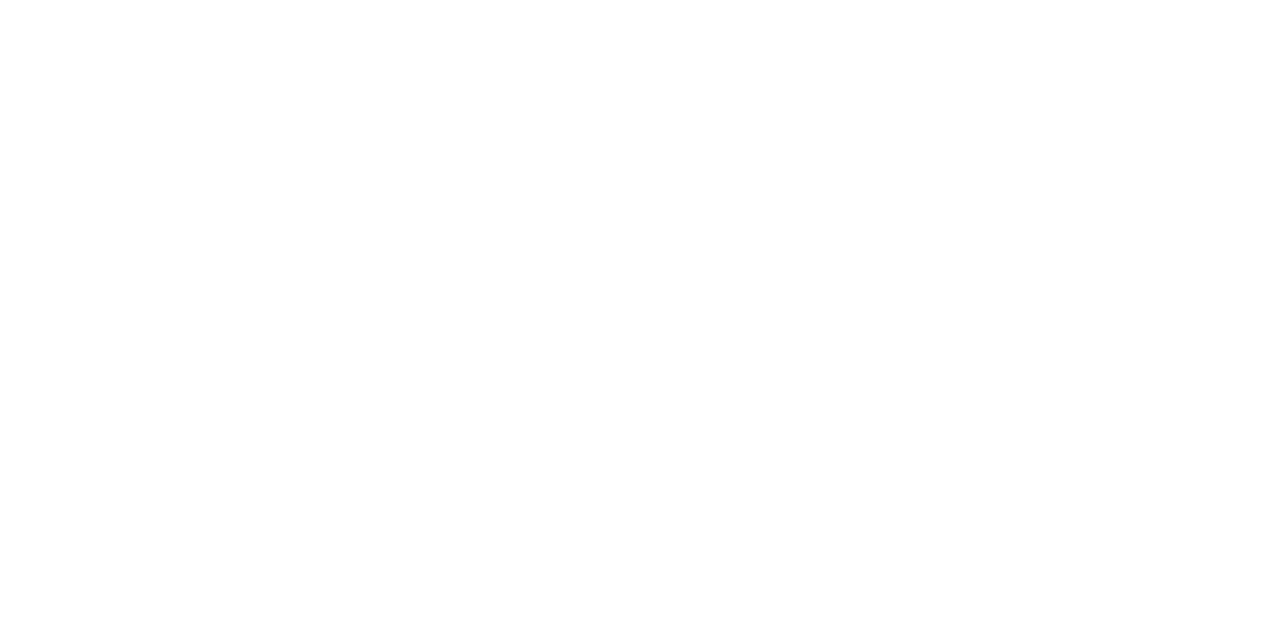
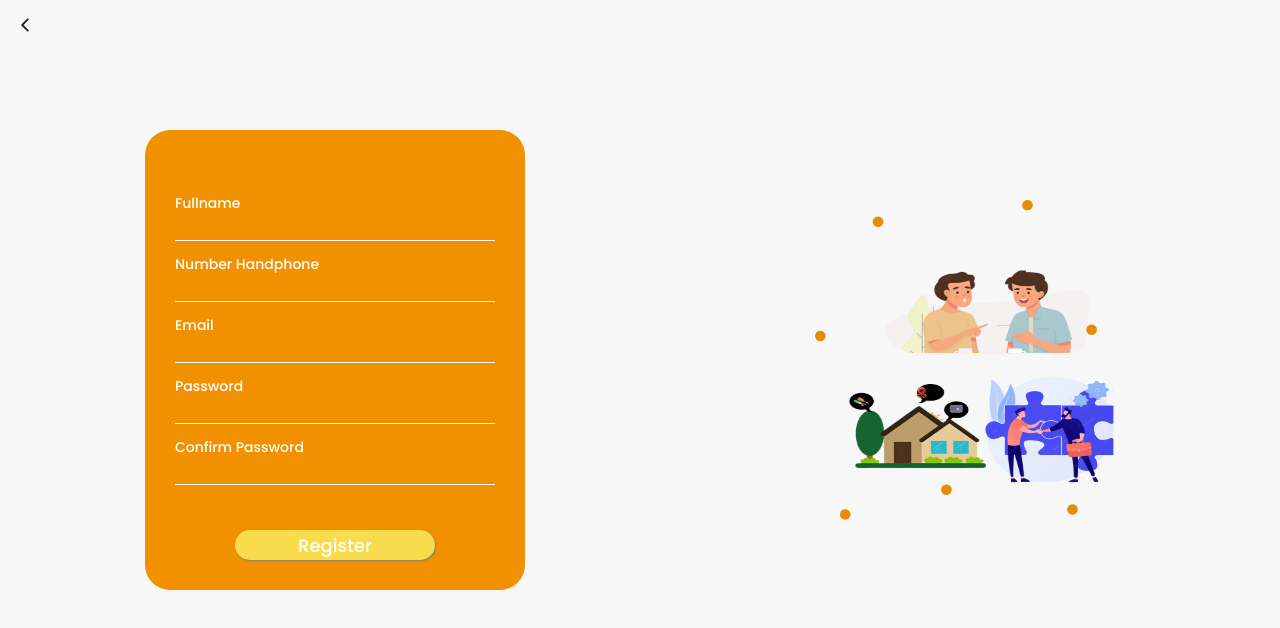
Before and after one commit to Yustikaprwt/Ngekos_Prototype, a React (Create React App) app: page /register in a window 1280 px wide. Before the commit this address had no page. Shown: the top 628 px of the page. Built offline with nearby package versions, Linux system fonts and the light colour scheme.

Commit message:
Add Register Page

```diff
--- a/src/Page/Login Page/LoginPage.css
+++ b/src/Page/Login Page/LoginPage.css
@@ -5,7 +5,7 @@
 }
 .login-section {
   background-color: #f7f7f7;
-  height: 645px;
+  min-height: 100vh;
 }
 
 .logo-ngekos {
--- a/src/Page/Login Page/LoginPage.jsx
+++ b/src/Page/Login Page/LoginPage.jsx
@@ -123,7 +123,10 @@
 
             <p className="register-forgot-account">
               Don't have any account?
-              <span style={{ fontWeight: "400", marginLeft: "3px" }}>
+              <span
+                style={{ fontWeight: "400", marginLeft: "3px" }}
+                onClick={registerPage}
+              >
                 Register
               </span>
             </p>
--- /dev/null
+++ b/src/Page/Register Page/RegisterPage.css
@@ -0,0 +1,100 @@
+@import url("https://fonts.googleapis.com/css2?family=Poppins:wght@300;500;600;700&display=swap");
+
+.register-section {
+  background-color: #f7f7f7;
+  min-height: 100vh;
+}
+
+.section-register-1 {
+  display: flex;
+  justify-content: space-between;
+  padding: 15px;
+}
+
+.register-card {
+  background-color: #f19100;
+  width: 380px;
+  height: 460px;
+  padding: 10px;
+  border-radius: 25px;
+  margin-top: 30px;
+}
+
+.input-register-field {
+  padding: 50px 20px 0;
+}
+
+.label-register {
+  color: white;
+  font-family: "Poppins", sans-serif;
+  font-weight: 400;
+  font-size: 14px;
+}
+
+.input-register {
+  width: 100%;
+  background-color: #f19100;
+  border: none;
+  border-bottom: 1px solid white;
+  outline: none;
+  margin-bottom: 10px;
+}
+
+.register-button-container {
+  display: flex;
+  justify-content: center;
+  margin-top: 35px;
+}
+
+.register-button {
+  font-family: "Poppins", sans-serif;
+  font-size: 18px;
+  color: white;
+  background-color: #f8dc4c;
+  width: 200px;
+  height: 30px;
+  border-style: none;
+  border-radius: 20px;
+  box-shadow: gray 1px 1px 2px 0px;
+}
+
+.register-button:hover {
+  background-color: #dcbc15;
+  animation-duration: 0s;
+}
+
+.section-register-2 {
+  display: flex;
+  justify-content: space-around;
+  margin-top: 50px;
+}
+
+.logo-register {
+  margin-top: 30px;
+  height: auto;
+  display: flex;
+  align-items: center;
+  justify-content: flex-end;
+}
+
+@media (max-width: 768px) {
+  .register-card {
+    width: 90%;
+    height: auto;
+    margin-top: 20px;
+  }
+
+  .input-register {
+    width: 100%;
+  }
+
+  .register-button {
+    width: 100%;
+  }
+
+  .section-register-2 {
+    flex-direction: column;
+    align-items: center;
+    margin-top: 30px;
+  }
+}
--- /dev/null
+++ b/src/Page/Register Page/RegisterPage.jsx
@@ -0,0 +1,172 @@
+import { React, useState } from "react";
+import { useNavigate } from "react-router";
+import "../Register Page/RegisterPage.css";
+import { IoIosArrowBack } from "react-icons/io";
+import logoRegister from "../../Asset/logo_register.png";
+
+const RegisterPage = () => {
+  const data = {
+    fullname: "",
+    number: "",
+    email: "",
+    password: "",
+    confirm: "",
+  };
+
+  const dataError = {
+    fullname: "",
+    number: "",
+    email: "",
+    password: "",
+    confirm: "",
+  };
+
+  const [datas, setDatas] = useState(data);
+  const [errorMessage, setErrorMessage] = useState(dataError);
+  const regexEmail = /^\w+@[A-Za-z_]+?\.[a-zA-Z]{2,3}$/;
+  const regexNumber = /^[0-9]*$/;
+
+  const handleInput = (e) => {
+    const { name, value } = e.target;
+
+    console.log(value);
+
+    setDatas({
+      ...datas,
+      [name]: value,
+    });
+
+    if (name === "email") {
+      if (!regexEmail.test(value)) {
+        setErrorMessage({
+          ...errorMessage,
+          email: "Please use the correct email format!",
+        });
+      } else {
+        setErrorMessage("");
+      }
+    }
+    if (name === "number") {
+      if (!regexNumber.test(value)) {
+        setErrorMessage({
+          ...errorMessage,
+          number: "Phone number must be number!",
+        });
+      } else {
+        setErrorMessage("");
+      }
+    }
+  };
+
+  const handleSubmit = (e) => {
+    e.preventDefault();
+    console.log("Form submitted!");
+  };
+
+  const navigate = useNavigate();
+  const homePage = () => {
+    navigate(`/home`);
+  };
+
+  return (
+    <>
+      <div className="register-section">
+        <div className="section-register-1">
+          <IoIosArrowBack
+            style={{
+              width: "20px",
+              height: "20px",
+            }}
+            onClick={homePage}
+          />
+        </div>
+
+        <div className="section-register-2">
+          <div className="register-card">
+            <form className="form-register" onSubmit={handleSubmit}>
+              <div className="input-register-field">
+                <label className="label-register">Fullname</label>
+                <br />
+                <input
+                  className="input-register"
+                  type="fullname"
+                  name="fullname"
+                  id="fullname"
+                  required
+                  value={datas.fullname}
+                  onChange={handleInput}
+                />
+
+                <label className="label-register">Number Handphone</label>
+                <br />
+                <input
+                  className="input-register"
+                  type="number"
+                  name="number"
+                  id="number"
+                  required
+                  value={datas.number}
+                  onChange={handleInput}
+                />
+
+                <label className="label-register">Email</label>
+                <br />
+                <input
+                  className="input-register"
+                  type="email"
+                  name="email"
+                  id="email"
+                  required
+                  value={datas.email}
+                  onChange={handleInput}
+                />
+
+                <label className="label-register">Password</label>
+                <br />
+                <input
+                  className="input-register"
+                  type="password"
+                  name="password"
+                  id="password"
+                  required
+                  value={datas.password}
+                  onChange={handleInput}
+                />
+
+                <label className="label-register">Confirm Password</label>
+                <br />
+                <input
+                  className="input-register"
+                  type="confirm"
+                  name="confirm"
+                  id="confirm"
+                  required
+                  value={datas.confirm}
+                  onChange={handleInput}
+                />
+              </div>
+
+              <div className="register-button-container">
+                <button onClick={homePage} className="register-button">
+                  Register
+                </button>
+              </div>
+            </form>
+          </div>
+          <div className="logo-register">
+            <img
+              style={{
+                width: "320px",
+                height: "320px",
+              }}
+              src={logoRegister}
+              alt="img"
+            />
+          </div>
+        </div>
+      </div>
+    </>
+  );
+};
+
+export default RegisterPage;
--- a/src/Routers/Routers.jsx
+++ b/src/Routers/Routers.jsx
@@ -1,12 +1,14 @@
 import React from "react";
 import { BrowserRouter, Routes, Route } from "react-router-dom";
 import LoginPage from "../Page/Login Page/LoginPage";
+import RegisterPage from "../Page/Register Page/RegisterPage";
 
 const Routers = () => {
   return (
     <BrowserRouter>
       <Routes>
         <Route path="/login" element={<LoginPage />} />
+        <Route path="/register" element={<RegisterPage />} />
       </Routes>
     </BrowserRouter>
   );
```
Also changed, not shown: src/Asset/logo_register.png (added).
